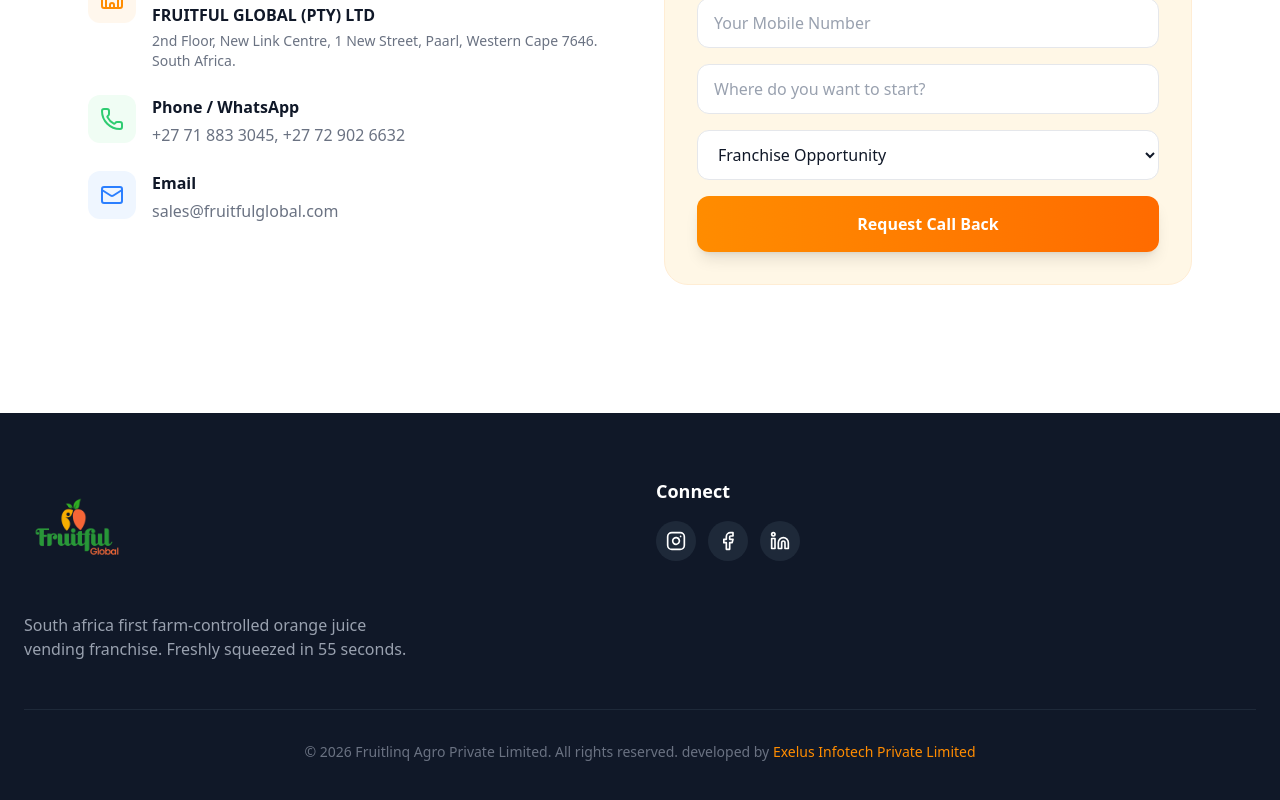
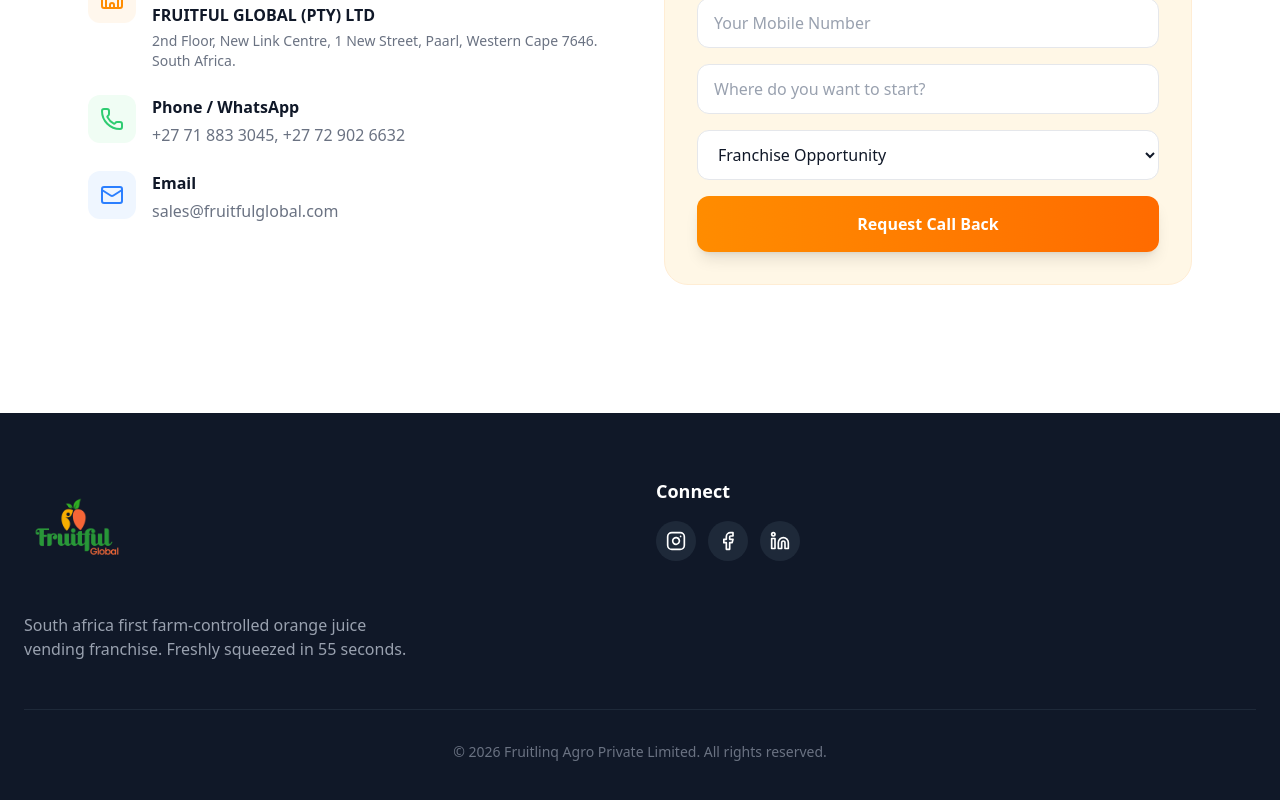
Before and after one commit to pavanvishnu08/fruitlinq-global, a React (Vite) app: page / in a window 1280 px wide. Shown: the part 6315-7115 px from the top of the page. Built offline with nearby package versions, Linux system fonts and the light colour scheme.

Commit message:
remove: developer credit from footer

```diff
--- a/src/App.tsx
+++ b/src/App.tsx
@@ -373,7 +373,8 @@
               </div>
             </div>
           </div>
-          <div className="pt-8 border-t border-gray-800 text-center text-gray-500 text-sm">© 2026 Fruitlinq Agro Private Limited. All rights reserved. developed by <a href="https://exelusinfotech.com/" target="_blank" rel="noopener noreferrer" className="text-[#FF8C00] hover:underline">Exelus Infotech Private Limited</a></div>
+          <div className="pt-8 border-t border-gray-800 text-center text-gray-500 text-sm">© 2026 Fruitlinq Agro Private Limited. All rights reserved.</div>
+
 
         </div>
       </footer>
```
